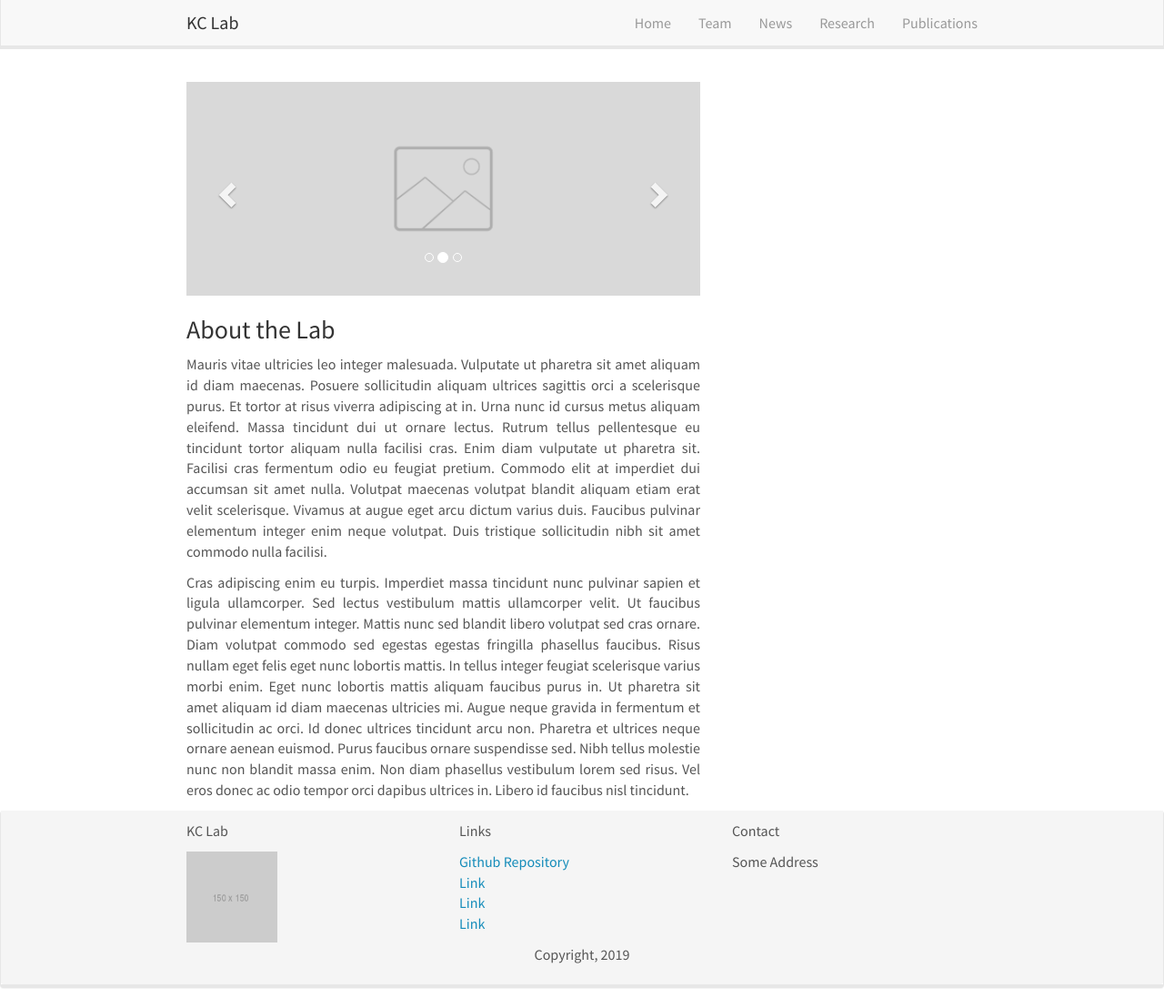
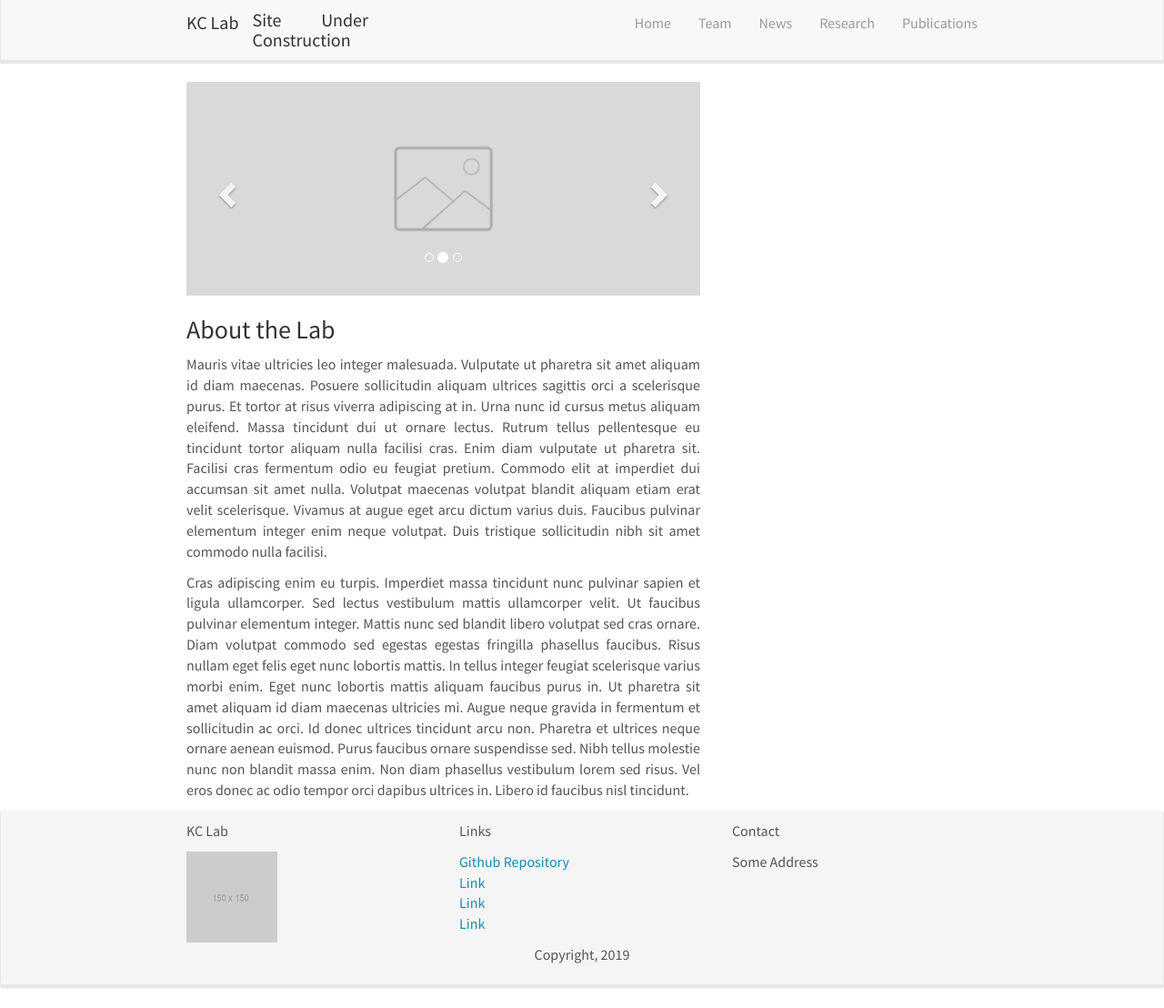
Before and after one commit to pawelparker/KCLabMTU.github.io, a Jekyll site: the page built from _pages/home.md, in a window 1280 px wide and 1108 px high. Shown: the whole window at 91% size. Built offline with Jekyll 4.4.1, drawn with Linux system fonts in a browser that asks for light colours; nearby versions of some CDN libraries; comment, search, counter and statistics services are not loaded.

Commit message:
Update header.html

```diff
--- a/_includes/header.html
+++ b/_includes/header.html
@@ -8,7 +8,7 @@
 		<span class="icon-bar"></span>
 	  </button>
 
-    <a class="navbar-brand" href="{{ site.url }}{{ site.baseurl }}/">{{ site.title }}</a>
+    <a class="navbar-brand" href="{{ site.url }}{{ site.baseurl }}/">{{ site.title }}</a><h4 color = "white", bgcolor = "red">Site Under Construction</h4>
 	</div>
 	<div class="collapse navbar-collapse" id="navbar-collapse-1">
 	  <ul class="nav navbar-nav navbar-right">
```
